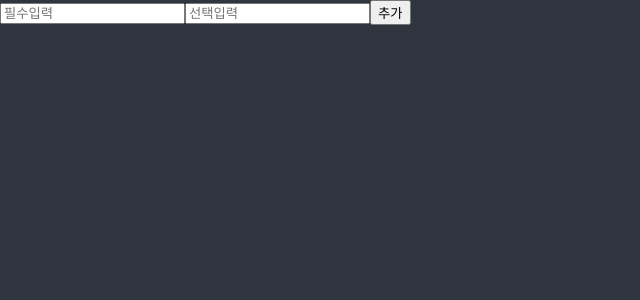
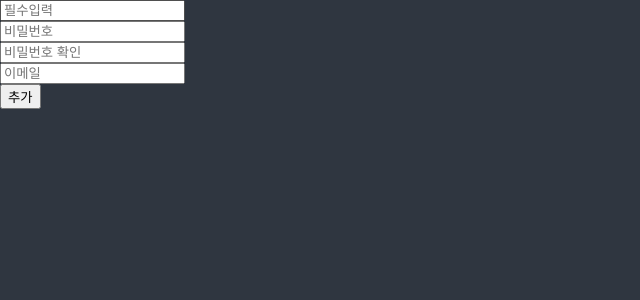
Before and after one commit to sni424/typescript-study, a React (Create React App) app: page /todo in a window 1280 px wide. Shown: the top 300 px of the page, without its empty margins (0-640 px from the left). Built offline with nearby package versions, Linux system fonts and the light colour scheme.

Commit message:
validate,setError react-hook-form

```diff
--- a/src/pages/TodoList/index.tsx
+++ b/src/pages/TodoList/index.tsx
@@ -1,10 +1,45 @@
 import React, { useState } from "react";
 import { useForm } from "react-hook-form";
 
+interface IUseForm {
+    errors: {
+        password: {
+            message: string;
+        };
+        value: {
+            message: string;
+        };
+        passwordCheck: {
+            message: string;
+        };
+        email: {
+            message: string;
+        };
+    };
+    value: string;
+    password: string;
+    passwordCheck: string;
+    email: string;
+}
+
 const TodoList = () => {
-    const { register, watch, handleSubmit, formState } = useForm();
-    const onValid = (data: any) => {
-        console.log(data);
+    const {
+        register,
+        watch,
+        handleSubmit,
+        formState: { errors },
+        setError,
+    } = useForm<IUseForm>();
+    const onValid = (data: IUseForm) => {
+        if (data.password !== data.passwordCheck) {
+            setError(
+                "passwordCheck",
+                { message: "비밀번호가 상이합니다." },
+                {
+                    shouldFocus: true,
+                }
+            );
+        }
     };
     // const [value, setValue] = useState("");
     // const onChange = (e: React.FormEvent<HTMLInputElement>) => {
@@ -17,9 +52,12 @@ const TodoList = () => {
     //     e.preventDefault();
     // };
 
+    console.log(errors);
+
     return (
         <div>
             <form onSubmit={handleSubmit(onValid)}>
+                <div>
                     <input
                         {...register("value", {
                             required: true,
@@ -30,7 +68,58 @@ const TodoList = () => {
                         })}
                         placeholder="필수입력"
                     />
-                <input {...register("subValue")} placeholder="선택입력" />
+                    <div>
+                        <span>{errors?.value?.message}</span>
+                    </div>
+                </div>
+                <div>
+                    <input
+                        {...register("password", {
+                            required: true,
+                            pattern: {
+                                value: /^(?=.*?[A-Z])(?=.*?[a-z])(?=.*?[0-9])(?=.*?[#?!@$%^&*-]).{8,}$/,
+                                message:
+                                    "8자이상 대소문자와 특수문자 1개이상 필요",
+                            },
+                        })}
+                        placeholder="비밀번호"
+                    />
+                    <div>
+                        <span>{errors?.password?.message}</span>
+                    </div>
+                </div>
+                <div>
+                    <input
+                        {...register("passwordCheck", {
+                            required: true,
+                        })}
+                        placeholder="비밀번호 확인"
+                    />
+                    <div>
+                        <span>{errors?.passwordCheck?.message}</span>
+                    </div>
+                </div>
+                <div>
+                    <input
+                        {...register("email", {
+                            required: "이메일을 한번더 확인해주세요",
+                            validate: {
+                                noEmailS: (value) =>
+                                    !value.includes("@")
+                                        ? "이메일을 확인해주세요"
+                                        : true,
+                                noEmailS1: (value) =>
+                                    !value.includes(".")
+                                        ? "이메일을 확인해주세요"
+                                        : true,
+                            },
+                        })}
+                        placeholder="이메일"
+                    />
+                    <div>
+                        <span>{errors?.email?.message}</span>
+                    </div>
+                </div>
                 <button>추가</button>
             </form>
         </div>
```
Lines whose indentation alone changed are shown as unchanged.
